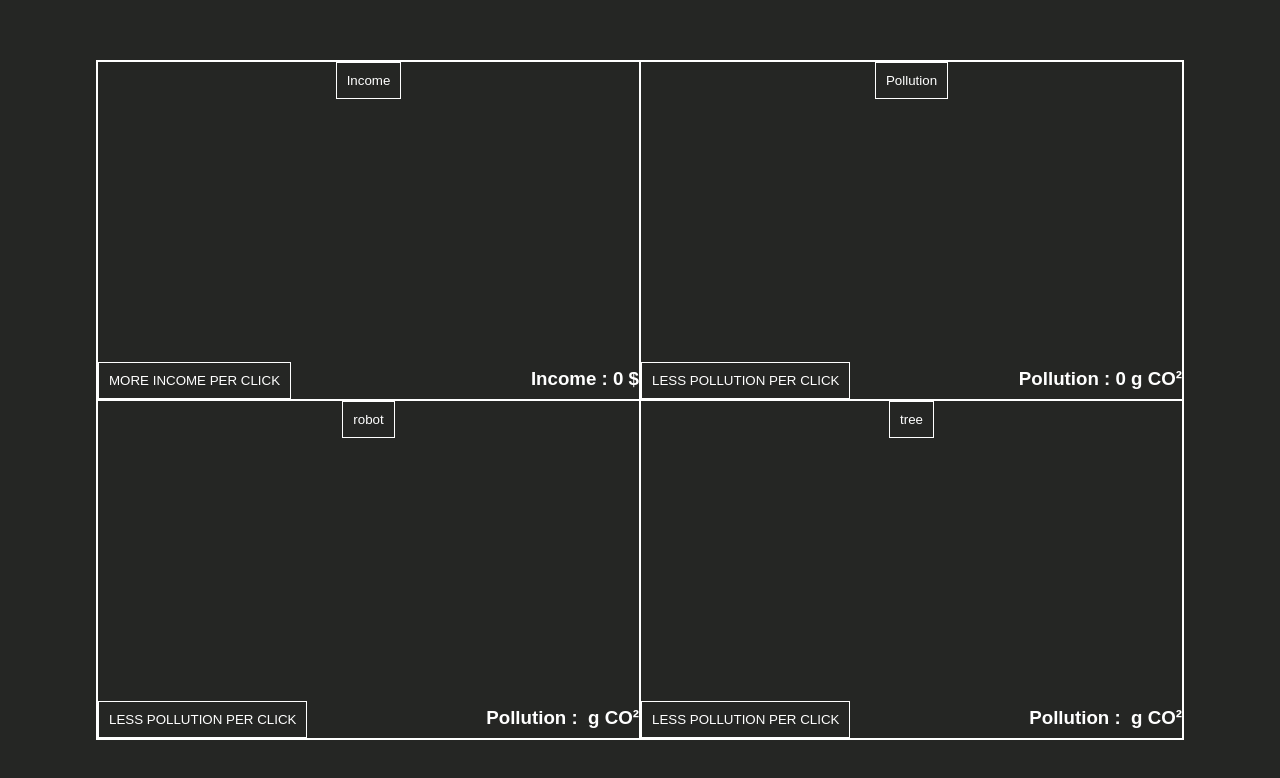
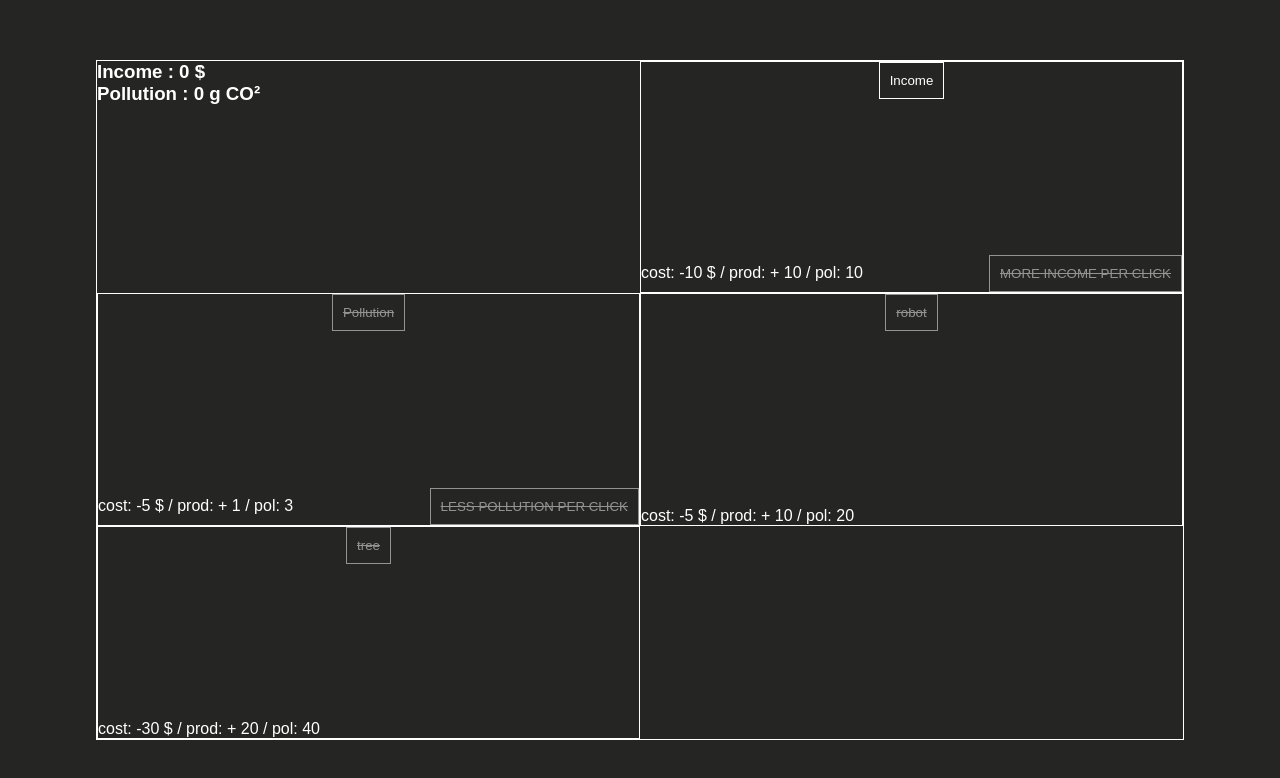
Before and after one commit to Vincent-Wirwicki/Clicker-game-redone, a plain HTML site: page index.html in a window 1280 px wide. Drawn offline with Linux system fonts and the light colour scheme.

Commit message:
Update index.html

```diff
--- a/index.html
+++ b/index.html
@@ -10,50 +10,72 @@
   <body>
     <div id="container">
       <div class="game">
+        <div class="score">
+          <h3>Income : <span class="ressources__income"></span> $</h3>
+          <h3>Pollution : <span class="ressources__pollution"></span> g CO²</h3>
+        </div>
         <div class="wrapper factory">
           <button class="factory__btn">Income</button>
           <div class="upgrade">
-            <!-- <h3 class="factory__upgrade__cost"><span></span></h3> -->
+            <div class="upgrade__info">
+              <p>
+                cost: -<span class="factory__upgrade__info"></span>
+                $ / prod: +
+                <span class="factory__upgrade__info"></span>
+                / pol:
+                <span class="factory__upgrade__info"></span>
+              </p>
+            </div>
             <button class="factory__upgrade__btn">MORE INCOME PER CLICK</button>
-            <h3>Income : <span class="ressources__income"></span> $</h3>
           </div>
         </div>
         <div class="wrapper green__ticket">
           <button class="green__ticket__btn">Pollution</button>
           <div class="upgrade">
+            <div class="upgrade__info">
+              <p>
+                cost: -<span class="greenTicket__upgrade__info"></span>
+                $ / prod: +
+                <span class="greenTicket__upgrade__info"></span>
+                / pol:
+                <span class="greenTicket__upgrade__info"></span>
+              </p>
+            </div>
             <button class="greenTicket__upgrade__btn">
               LESS POLLUTION PER CLICK
             </button>
-            <h3>
-              Pollution : <span class="ressources__pollution"></span> g CO²
-            </h3>
           </div>
         </div>
         <div class="wrapper robot">
           <button class="robot__btn">robot</button>
           <div class="upgrade">
-            <button class="robot__upgrade__btn">
-              LESS POLLUTION PER CLICK
-            </button>
-            <h3>
-              Pollution : <span class="ressources__pollution"></span> g CO²
-            </h3>
+            <div class="upgrade__info">
+              <p>
+                cost: -<span class="robot__upgrade__info"></span>
+                $ / prod: +
+                <span class="robot__upgrade__info"></span>
+                / pol:
+                <span class="robot__upgrade__info"></span>
+              </p>
+              <!-- <button class="robot__upgrade__btn">upgrade robot</button> -->
+            </div>
           </div>
         </div>
         <div class="wrapper tree">
           <button class="tree__btn">tree</button>
           <div class="upgrade">
-            <button class="tree__upgrade__btn">LESS POLLUTION PER CLICK</button>
-            <h3>
-              Pollution : <span class="ressources__pollution"></span> g CO²
-            </h3>
+            <div class="upgrade__info">
+              <p>
+                cost: -<span class="tree__upgrade__info"></span>
+                $ / prod: +
+                <span class="tree__upgrade__info"></span>
+                / pol:
+                <span class="tree__upgrade__info"></span>
+              </p>
+            </div>
+            <!-- <button class="tree__upgrade__btn">upgrade tree</button> -->
           </div>
         </div>
-
-        <!-- <div class="ressources">
-          <h3>Income : <span class="ressources__income"></span> $</h3>
-          <h3>Pollution : <span class="ressources__pollution"></span> g CO²</h3>
-        </div> -->
       </div>
     </div>
     <script src="js/game.js"></script>
```
